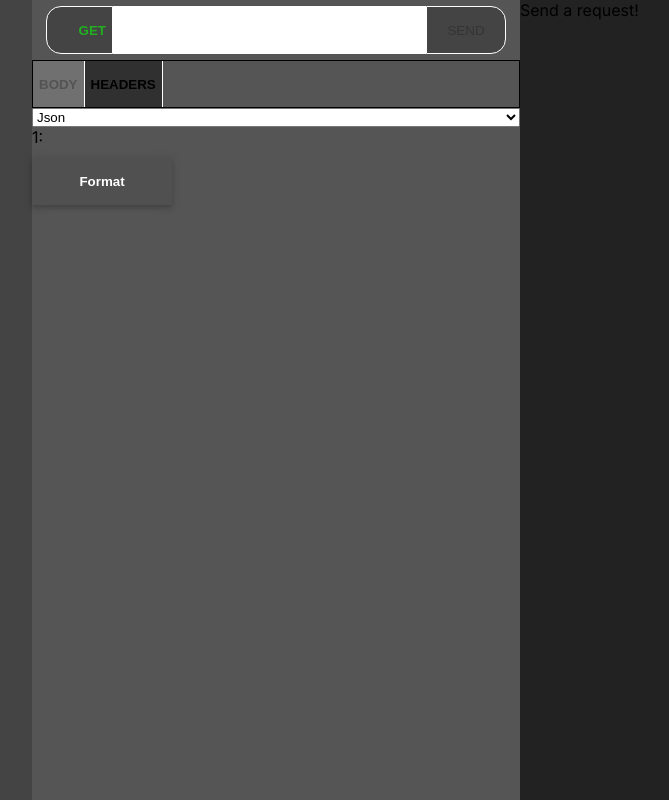
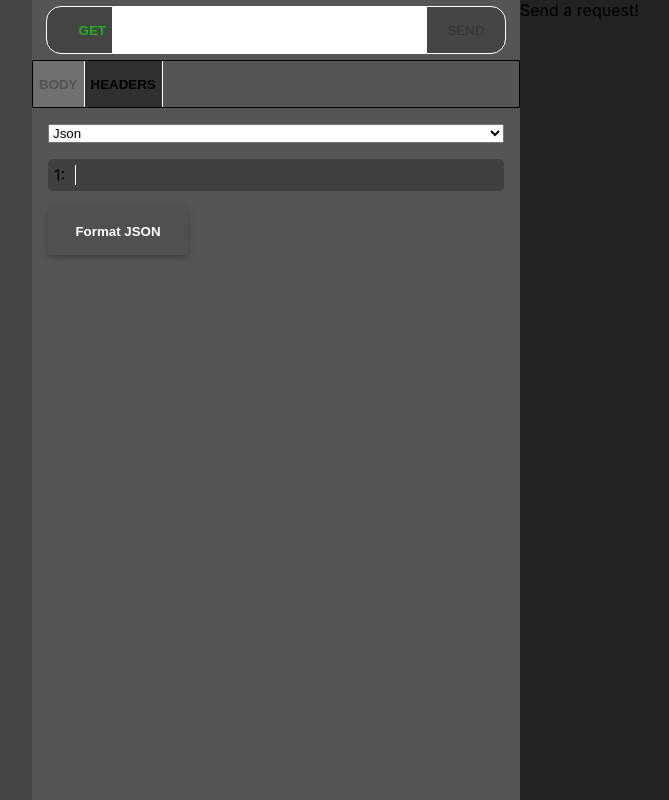
Before and after one commit to ViddeM/requeste-rs, a Next.js app: page / in a window 1280 px wide. Shown: the whole page, without its empty margins (272-941 px from the left). Built offline with nearby package versions, Linux system fonts and the light colour scheme.

Commit message:
Update to code editor

```diff
--- a/src/components/views/request/ContentView/RequestBodyView/RequestBodyView.module.scss
+++ b/src/components/views/request/ContentView/RequestBodyView/RequestBodyView.module.scss
@@ -1,11 +1,16 @@
 .requestBodyViewContainer {
     display: flex;
     flex-direction: column;
+    margin: 1rem;
 }
 
 .editorContainer {
     display: flex;
     flex-direction: row;
+    padding: 6px;
+    margin: 1rem 0;
+    background-color: #404040;
+    border-radius: 5px;
 }
 
 .codeLinesContainer {
@@ -18,5 +23,13 @@
     border: none;
     outline: none;
     resize: none;
+    color: #A0A050;
+    font-weight: bold;
     background-color: inherit;
 }
+
+.divider {
+    width: 1px;
+    background-color: white;
+    margin: 0 10px;
+}
--- a/src/components/views/request/ContentView/RequestBodyView/RequestBodyView.tsx
+++ b/src/components/views/request/ContentView/RequestBodyView/RequestBodyView.tsx
@@ -2,7 +2,7 @@ import { Dropdown } from "@/components/elements/dropdown/Dropdown";
 import { TextArea } from "@/components/elements/input/TextArea";
 import { BodyTypes } from "@/types/request";
 import styles from "./RequestBodyView.module.scss";
-import { ReactElement, useRef, useState } from "react";
+import { Key, useState } from "react";
 import { Button } from "@/components/elements/button/Button";
 
 const ALL_BODY_TYPES: BodyTypes[] = [
@@ -12,7 +12,6 @@ const ALL_BODY_TYPES: BodyTypes[] = [
 ];
 
 export const RequestBodyView = () => {
-  const textAreaRef = useRef<ReactElement>(null);
   const [json, setJson] = useState<string>("");
   const rowCount = json.split("\n").length;
 
@@ -29,32 +28,18 @@ export const RequestBodyView = () => {
       <div className={styles.editorContainer}>
         <div className={styles.codeLinesContainer}>
           {Array.from(Array(rowCount).keys()).map((n) => (
-            <p>{`${n + 1}: `}</p>
+            <p key={n as Key}>{`${n + 1}: `}</p>
           ))}
         </div>
+        <div className={styles.divider} />
         <TextArea
           className={styles.codeTextArea}
           value={json}
-          ref={textAreaRef}
+          rows={1}
           onChange={(e) => setJson(e.target.value)}
-          onKeyDown={(e) => {
-            if (e.key !== "Tab") {
-              return;
-            }
-
-            e.preventDefault();
-
-            let start = textAreaRef.selectionStart;
-            let end = textAreaRef.selectionEnd;
-
-            textAreaRef.selectionStart = 0;
-            textAreaRef.selectionEnd = 4;
-
-            setJson(json.substring(0, start) + "  " + json.substring(end));
-          }}
         />
       </div>
-      <Button onClick={() => setJson(formatJson(json))}>Format</Button>
+      <Button onClick={() => setJson(formatJson(json))}>Format JSON</Button>
     </div>
   );
 };
```
